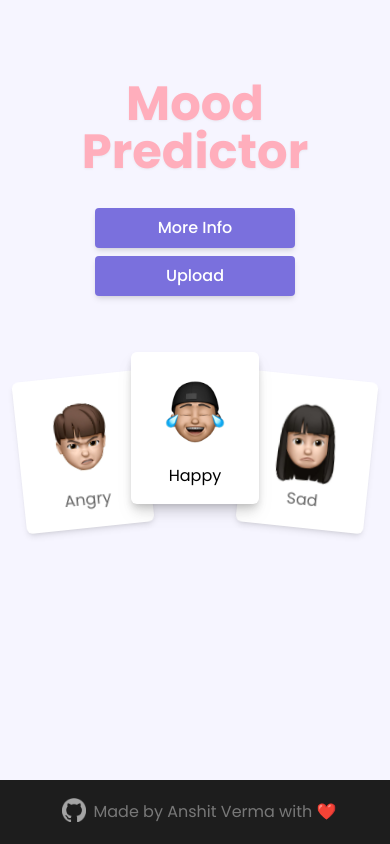
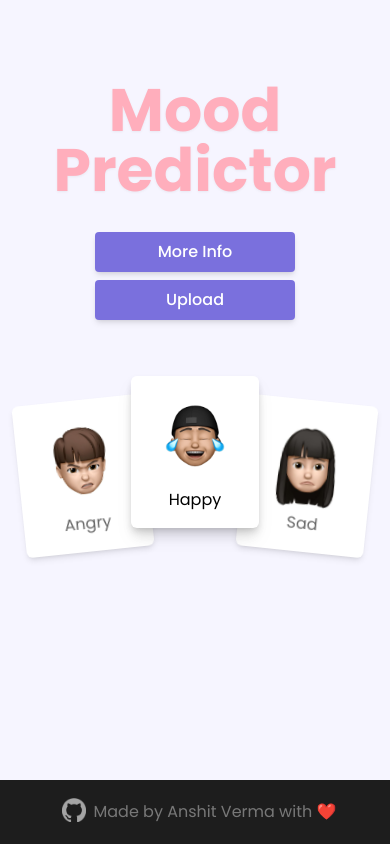
Before and after one commit to anver01/moodprediction, a React (Create React App) app in the folder frontend/: page / in a window 390 px wide. Built offline with nearby package versions, Linux system fonts and the light colour scheme; no server answers.

Commit message:
changed font size for mobile

```diff
--- a/frontend/src/App.jsx
+++ b/frontend/src/App.jsx
@@ -94,7 +94,7 @@
         <div className="relative top-20 md:top-52 grid grid-cols-1 grid-rows-2 md:grid-cols-2 md:grid-rows-1 mx-8 md:mx-16">
           <div className="flex flex-col">
             <div className="text-center md:text-left">
-              <h1 className="text-5xl md:text-8xl font-bold">
+              <h1 className="text-6xl md:text-8xl font-bold">
                 <span className="text-[#FFAEBC] drop-shadow-sm">Mood</span>
                 <br />
                 <span className="text-[#FFAEBC] drop-shadow-sm">Predictor</span>
```
